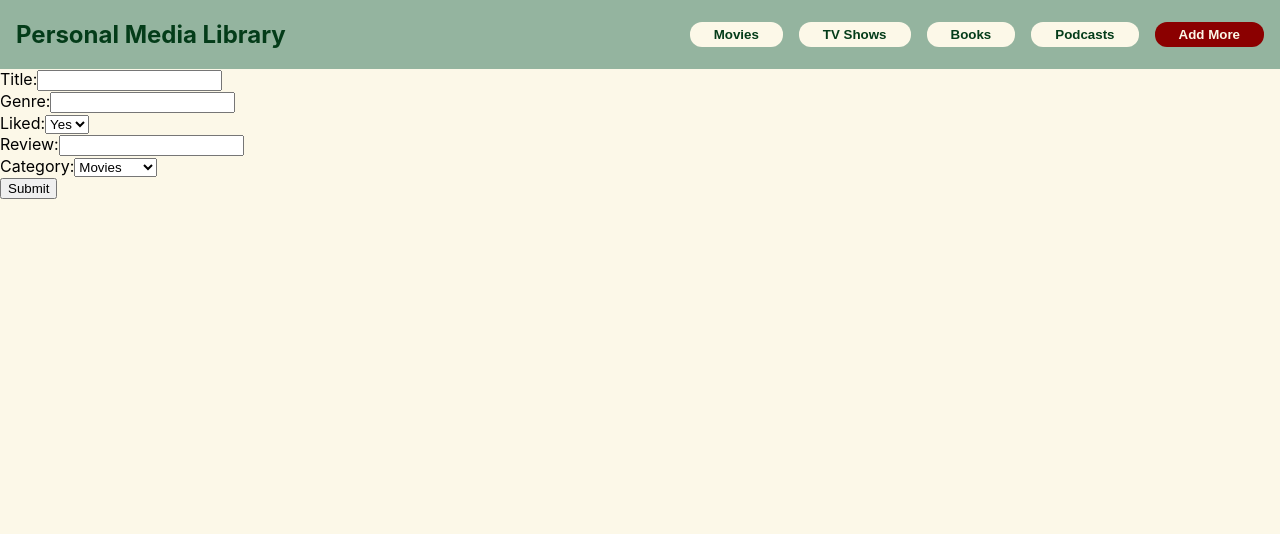
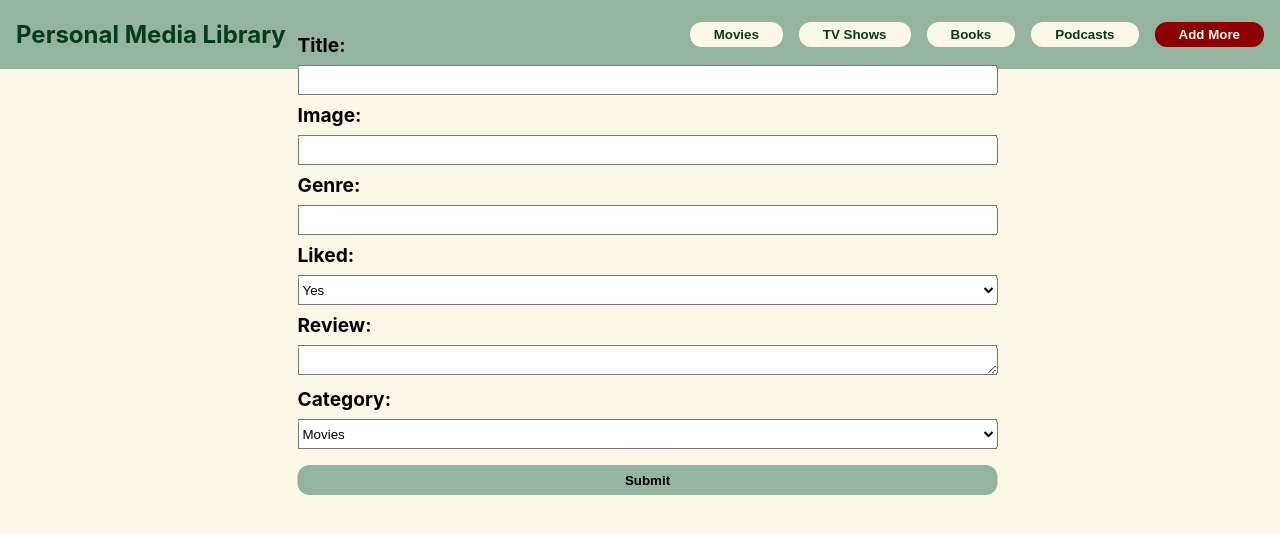
Before and after one commit to adelossantos06/Personal-Media-Library, a React (Create React App) app: page /addForm in a window 1280 px wide. Shown: the top 534 px of the page. Built offline with nearby package versions, Linux system fonts and the light colour scheme.

Commit message:
add form css

```diff
--- a/src/AddForm.css
+++ b/src/AddForm.css
@@ -0,0 +1,44 @@
+input {
+    width: 100%;
+    height: 30px;
+    margin: 8px 0;
+
+}
+
+label {
+    font-weight: bold;
+    font-size: larger;
+}
+
+form {
+    width: 750px;
+    height: 800px;
+    padding: 25px;
+}
+
+.formDiv {
+    position: absolute;
+    top: 50%;
+    left: 50%;
+    transform: translate(-49%, -49%);
+}
+
+.dropdown {
+    width: 100%;
+    height: 30px;
+    margin: 8px 0;
+}
+
+.review {
+    width: 100%;
+    height: 30px;
+    margin: 8px 0;
+}
+
+.submitButton {
+    background-color: #94B49F;
+    border-radius: 12px;
+    border: none;
+    padding: 5px 24px;
+    font-weight: bold;
+}
--- a/src/AddForm.js
+++ b/src/AddForm.js
@@ -8,33 +8,38 @@ function AddForm() {
             <div>
                 <NavBar />
             </div>
+            <div className="formDiv">
                 <form>
                     <label>Title:</label>
+                    <input type="text" ></input>
+                    <br />
+                    <label>Image:</label>
                     <input type="text" ></input>
                     <br />
                     <label>Genre:</label>
                     <input type="text" ></input>
                     <br />
                     <label>Liked:</label>
-                <select>
+                    <select className="dropdown">
                         <option value="Yes" >Yes</option>
                         <option value="No" >No</option>
                     </select>
                     <br />
                     <label>Review:</label>
-                <input type="text" ></input>
+                    <textarea className='review' ></textarea>
                     <br />
                     <label>Category:</label>
-                <select>
+                    <select className="dropdown">
                         <option>Movies</option>
                         <option>TV Shows</option>
                         <option>Books</option>
                         <option>Podcasts</option>
                     </select>
                     <br />
-                <input type="submit" value="Submit"></input>
+                    <input className="submitButton" type="submit" value="Submit"></input>
 
                 </form>
+            </div>
         </>
     )
 }
```
Lines whose indentation alone changed are shown as unchanged.
